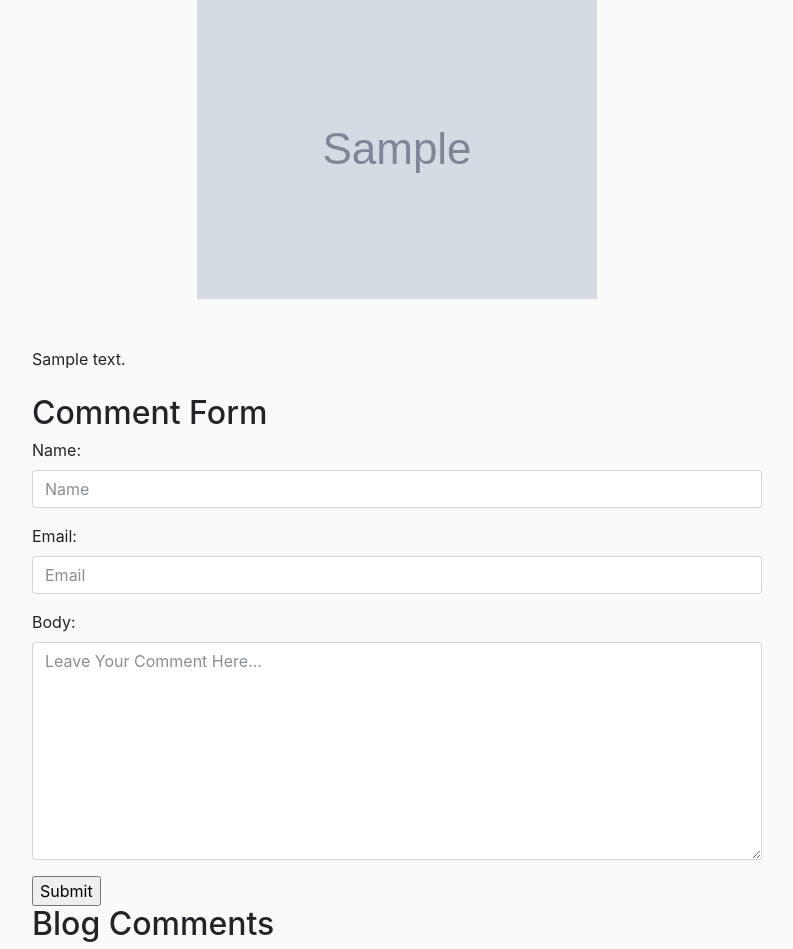
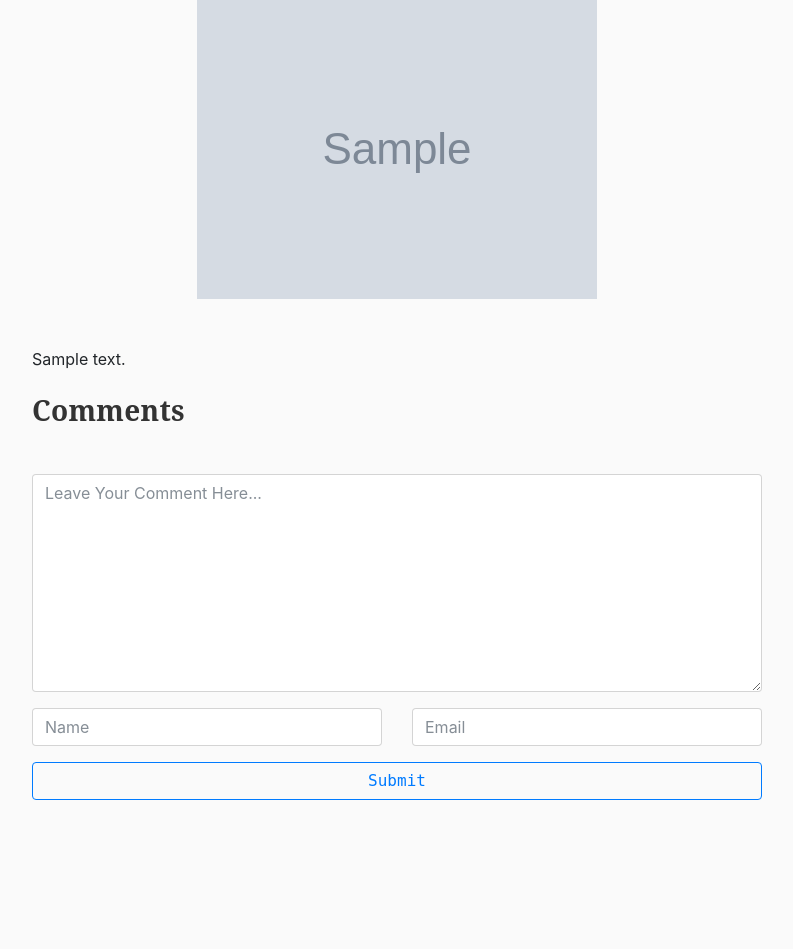
Before and after one commit to lukebiggerstaff/YADBlog, a Django app: a page that uses yadblog/blog/templates/blog/post_detail.html in a window 1280 px wide. Shown: the part 129-1078 px from the top of the page, without its empty margins (243-1036 px from the left). After the commit the page ends 929 px from the top, so only its background shows below. Run offline with Django 3.2, Linux system fonts and the light colour scheme; tables that the repository leaves empty hold one stand-in row (values such as "Sample post"); grey boxes marked "Sample" are stand-in pictures; some libraries are stand-ins or nearby versions.

Commit message:
moved comment form after comments and also styled comments individually

```diff
--- a/yadblog/blog/templates/blog/post_detail.html
+++ b/yadblog/blog/templates/blog/post_detail.html
@@ -1,5 +1,5 @@
 {% extends "./base.html" %}
-{% load render_post_body_as_template %}
+{% load custom_blog_filters %}
 
 {% block title %}
  post_detail.html
@@ -10,6 +10,7 @@
  <div class="container">
 
    <div class="row">
+
      <div class="col-md-8 m-auto">
        <div class="row">
         <div class="col-lg-10 m-auto">
@@ -21,29 +22,61 @@
        <br><br>
        {{ post.body|render_post_body_as_template }}
        <br><br>
-       <h2>Comment Form</h2>
-       <form action="" method="post">
-         {% csrf_token %}
-         {{ form.as_p }}
-         <button>Submit</button>
-       </form>
 
-       <h2>Blog Comments</h3>
 
+       <h3 class="heading">Comments</h3>
        {% for comment in post.comment_set.all %}
-        <p>{{ comment.name}}</p>
-        <p>{{ comment.body}}</p>
-        <a href=" {% url "comment-reply" post.slug comment.id %}"><button>Reply</button></a>
+          <div class="parent-comment">
+            <h4 class="comment-name">{{ comment.name}}</h4>
+            <p class="comment-message">{{ comment.body}}</p>
+            <a href=" {% url "comment-reply" post.slug comment.id %}">
+              <button class="btn btn-outline-primary btn-comment">
+                Reply
+              </button>
+            </a>
             {% if comment.comment_set.all != None %}
               {% for child_comment in comment.comment_set.all %}
-          <div style="margin-left:30px;">
-            <p>{{ child_comment.name}}</p>
-            <p>{{ child_comment.body}}</p>
+                <div class="child-comment">
+                  <h4 class="comment-name">{{ child_comment.name}}</h4>
+                  <p class="comment-message">{{ child_comment.body}}</p>
+                  <a href=" {% url "comment-reply" post.slug comment.id %}">
+                    <button class="btn btn-outline-primary btn-comment">
+                      Reply
+                    </button>
+                  </a>
                 </div>
             {% endfor %}
             {% endif %}
+          </div>
        {% endfor %}
+
+
+       <form action="" method="post" class="mt-5">
+         {% csrf_token %}
+         {{ form.non_field_errors }}
+          <div class="form-group">
+           {{ form.body.errors }}
+           {{ form.body }}
           </div>
+         <div class="row">
+           <div class="col-md-6">
+             <div class="form-group">
+               {{ form.name.errors }}
+               {{ form.name }}
+               </div>
+           </div>
+            <div class="col-md-6">
+              <div class="form-group">
+               {{ form.email.errors }}
+               {{ form.email }}
+              </div>
+            </div>
+         </div>
+         <button class="btn btn-block btn-outline-primary">Submit</button>
+       </form>
+
+     </div>
+
    </div>
  </div>
 
```
Lines whose indentation alone changed are shown as unchanged.
